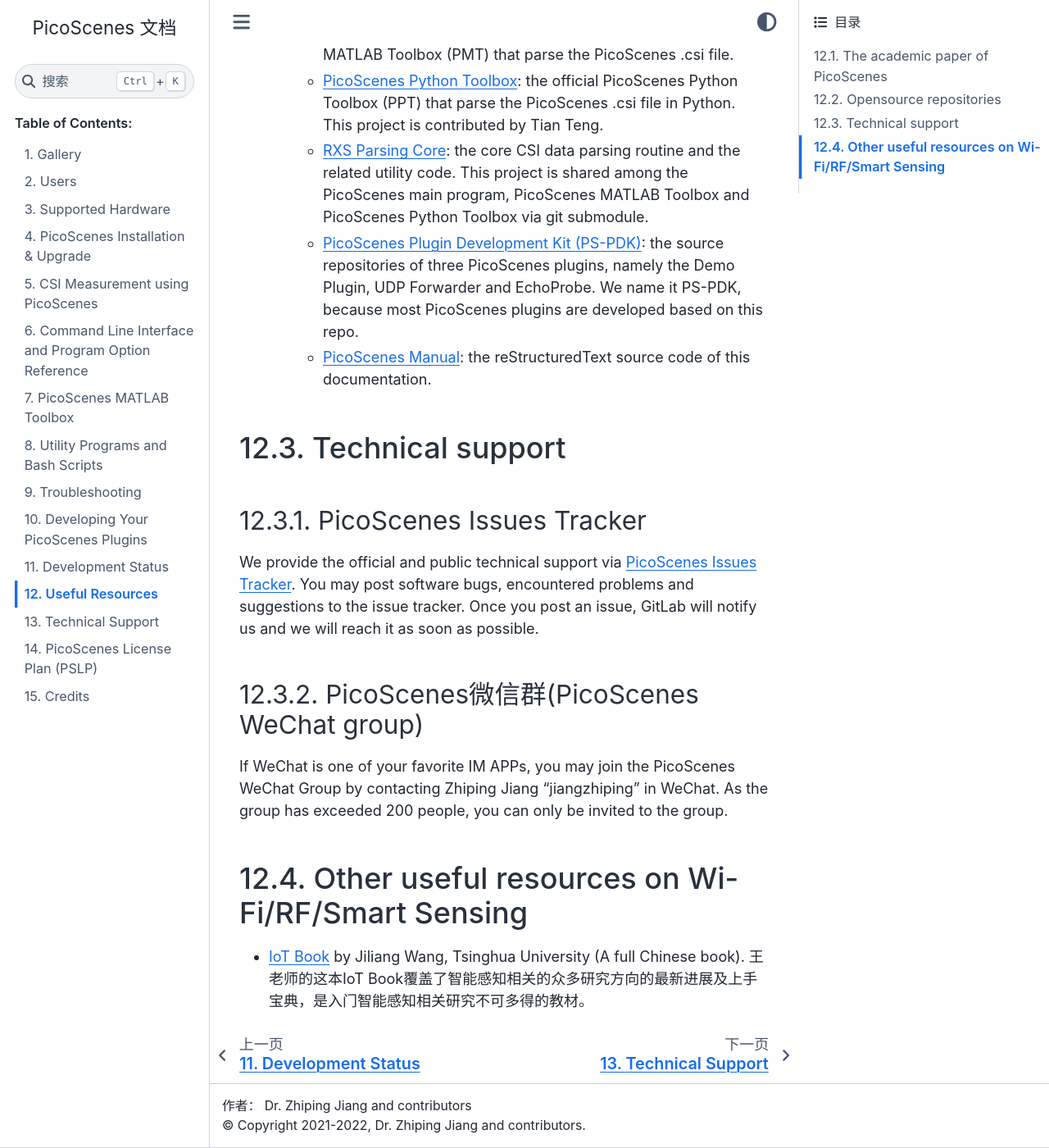
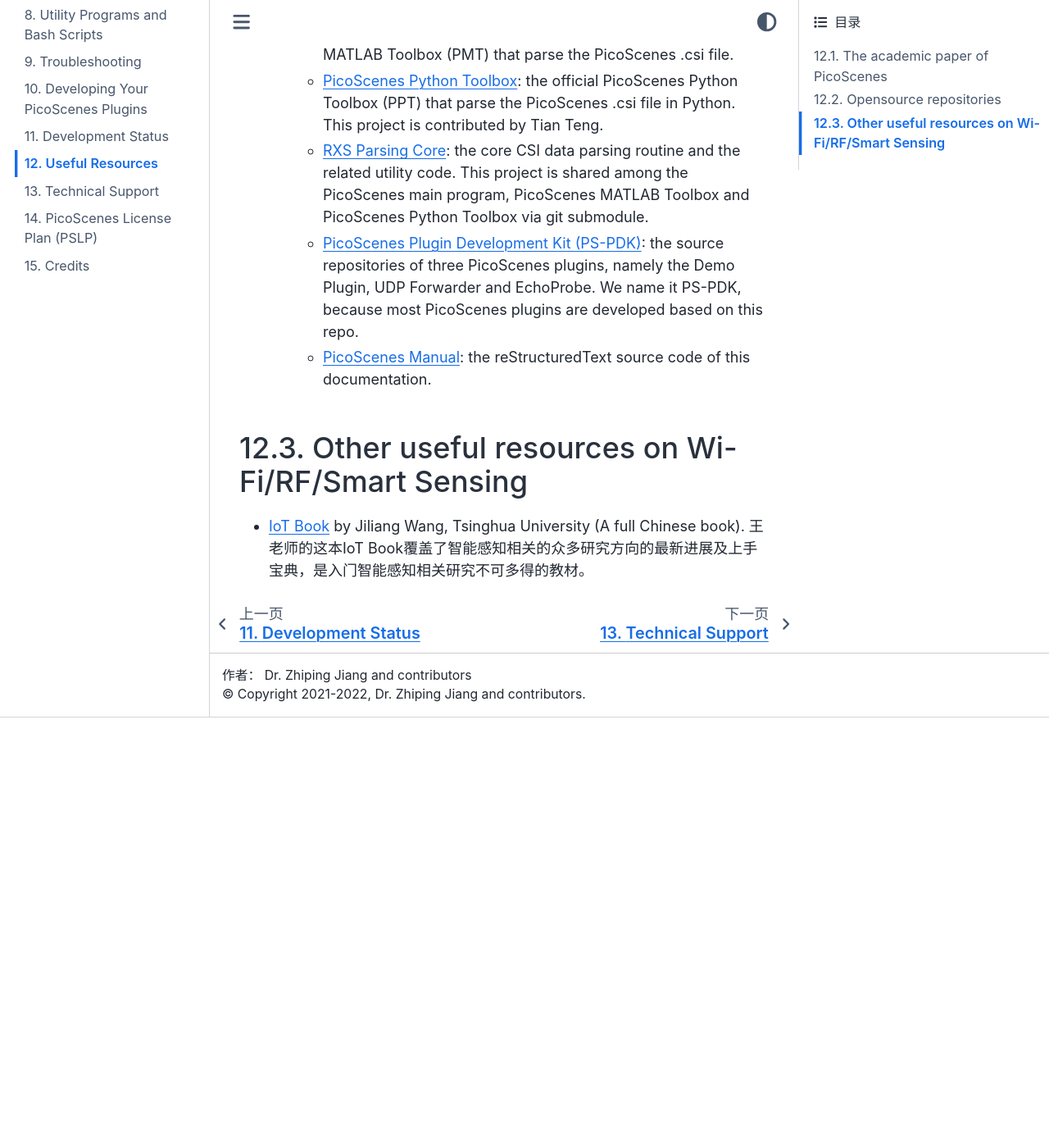
Before and after one commit to wifisensing/PicoScenes-Manual, a Sphinx documentation site: the page built from source/resources.rst, in a window 1280 px wide and 1400 px high, scrolled down 887 px. Shown: the whole window at 82% size. Built offline with Sphinx 7.4.7 and the Sphinx Book theme 1.1.4, drawn with Linux system fonts in a browser that asks for light colours; after the commit the page ends 1762 px from its top, so only the background shows below that.

Commit message:
update resources

```diff
--- a/source/resources.rst
+++ b/source/resources.rst
@@ -22,22 +22,8 @@
     - `PicoScenes Plugin Development Kit (PS-PDK) <https://gitlab.com/wifisensing/PicoScenes-PDK>`_: the source repositories of three PicoScenes plugins, namely the Demo Plugin, UDP Forwarder and EchoProbe. We name it PS-PDK, because most PicoScenes plugins are developed based on this repo.
     - `PicoScenes Manual <https://gitlab.com/wifisensing/PicoScenes-Manual>`_: the reStructuredText source code of this documentation.
 
-.. _tech_support:
-
-
-Technical support
------------------------------
-
-PicoScenes Issues Tracker
-++++++++++++++++++++++++++++
-
-We provide the official and public technical support via `PicoScenes Issues Tracker <https://gitlab.com/wifisensing/picoscenes-issue-tracker/issues>`_. You may post software bugs, encountered problems and suggestions to the issue tracker. Once you post an issue, GitLab will notify us and we will reach it as soon as possible.
-
-PicoScenes微信群(PicoScenes WeChat group)
-+++++++++++++++++++++++++++++++++++++++++++
-If WeChat is one of your favorite IM APPs, you may join the PicoScenes WeChat Group by contacting Zhiping Jiang "jiangzhiping" in WeChat. As the group has exceeded 200 people, you can only be invited to the group.
 
 Other useful resources on Wi-Fi/RF/Smart Sensing
---------------------------------------------------
+--------------------------------------------------------
 
 - `IoT Book <https://iot-book.github.io>`_ by Jiliang Wang, Tsinghua University (A full Chinese book). 王老师的这本IoT Book覆盖了智能感知相关的众多研究方向的最新进展及上手宝典，是入门智能感知相关研究不可多得的教材。
```
